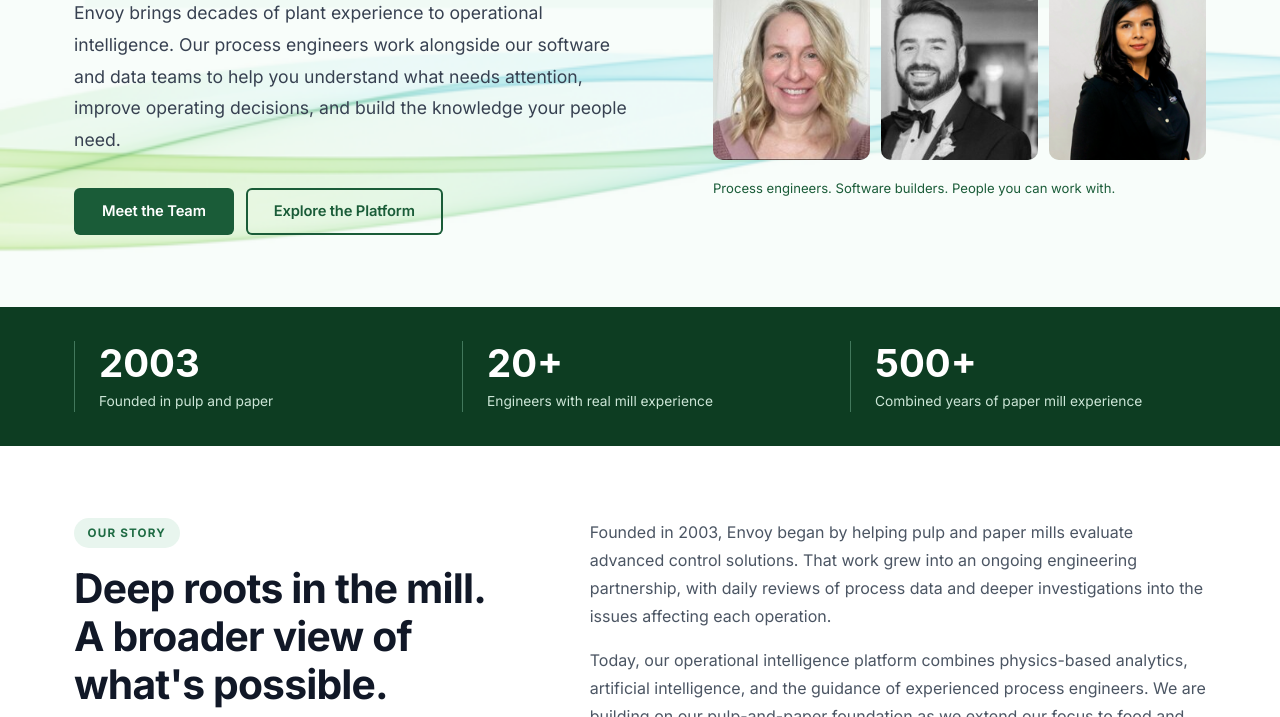
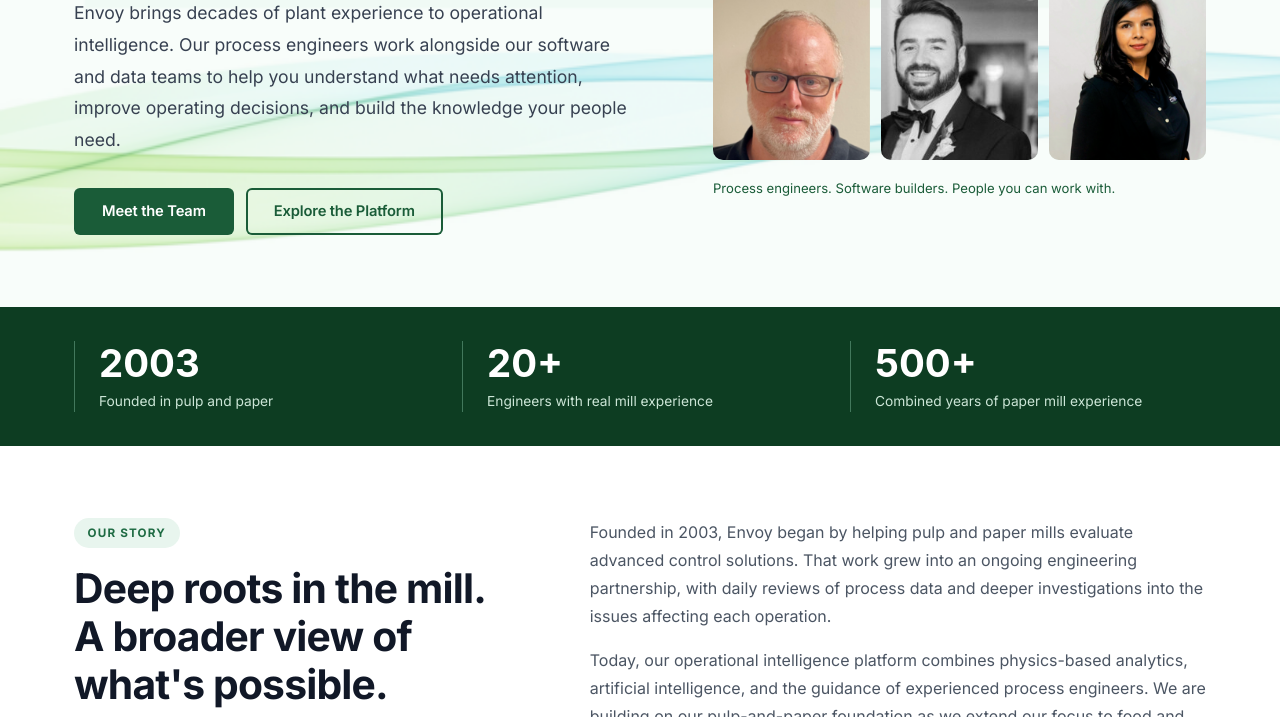
Before and after one commit to Envoy-Development/envoy-website, a plain HTML site: page site/about.html in a window 1280 px wide. Shown: the part 383-1100 px from the top of the page. Drawn offline with Linux system fonts and the light colour scheme; a web font is replaced by a local one.

Commit message:
Update about.html

```diff
--- a/site/about.html
+++ b/site/about.html
@@ -54,7 +54,7 @@
         <div class="mosaic-grid"><img src="assets/team/april-barnhart.jpg" alt="April Barnhart" width="200" height="300" decoding="async" />
 <img src="assets/team/alyssa-burkard.jpg" alt="Alyssa Burkard" width="200" height="267" decoding="async" />
 <img src="assets/team/todd-miller.jpg" alt="Todd Miller" width="200" height="282" decoding="async" />
-<img src="assets/team/jessica-rankin.jpg" alt="Jessica Rankin" width="200" height="199" decoding="async" />
+<img src="assets/team/david-glasbrenner.png" alt="David Glasbrenner" width="200" height="432" decoding="async" />
 <img src="assets/team/derek-hyyppa.jpg" alt="Derek Hyyppa" width="200" height="319" decoding="async" />
 <img src="assets/team/monica-bastola.png" alt="Monica Bastola" width="200" height="245" decoding="async" /></div>
         <figcaption>Process engineers. Software builders. People you can work with.</figcaption>
```
